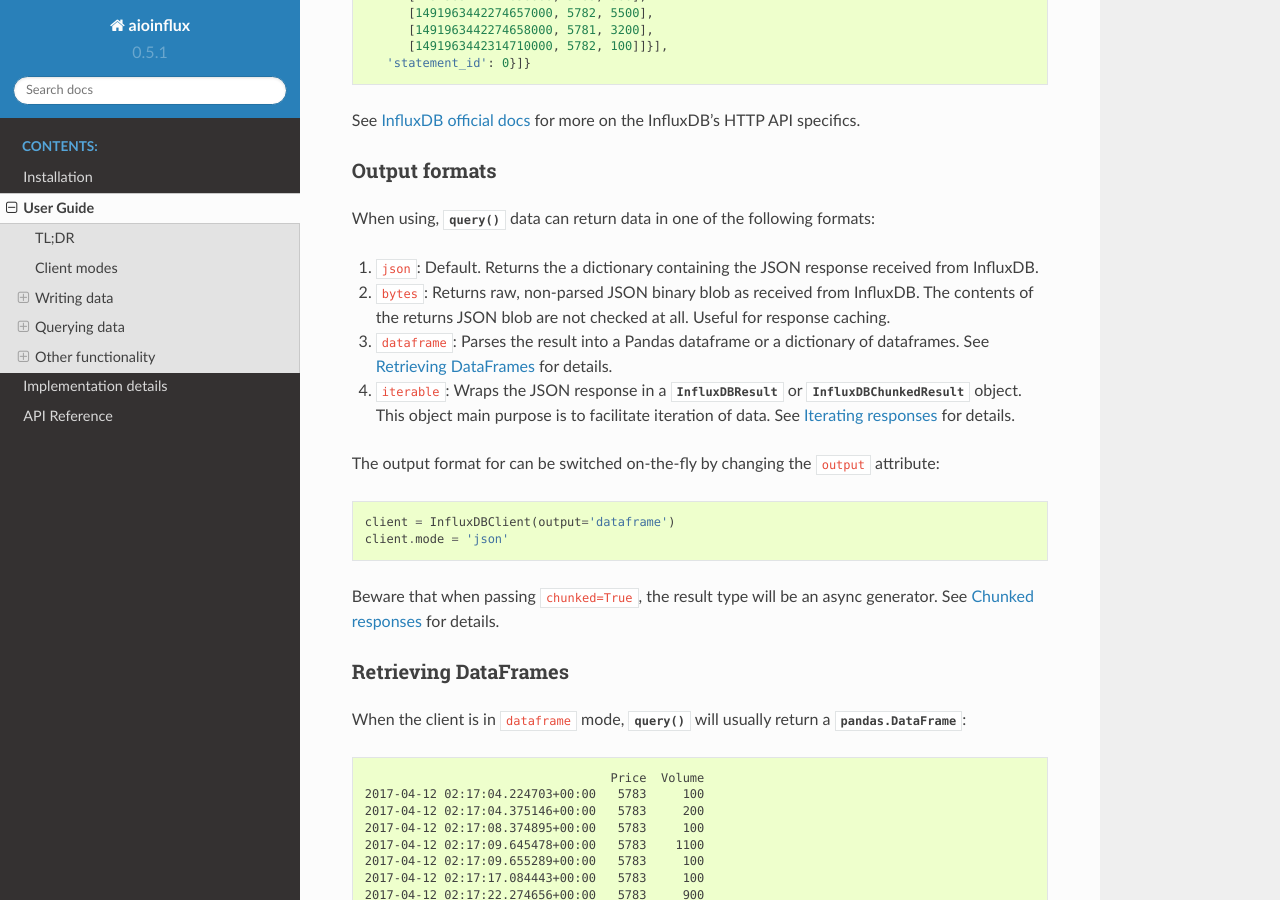
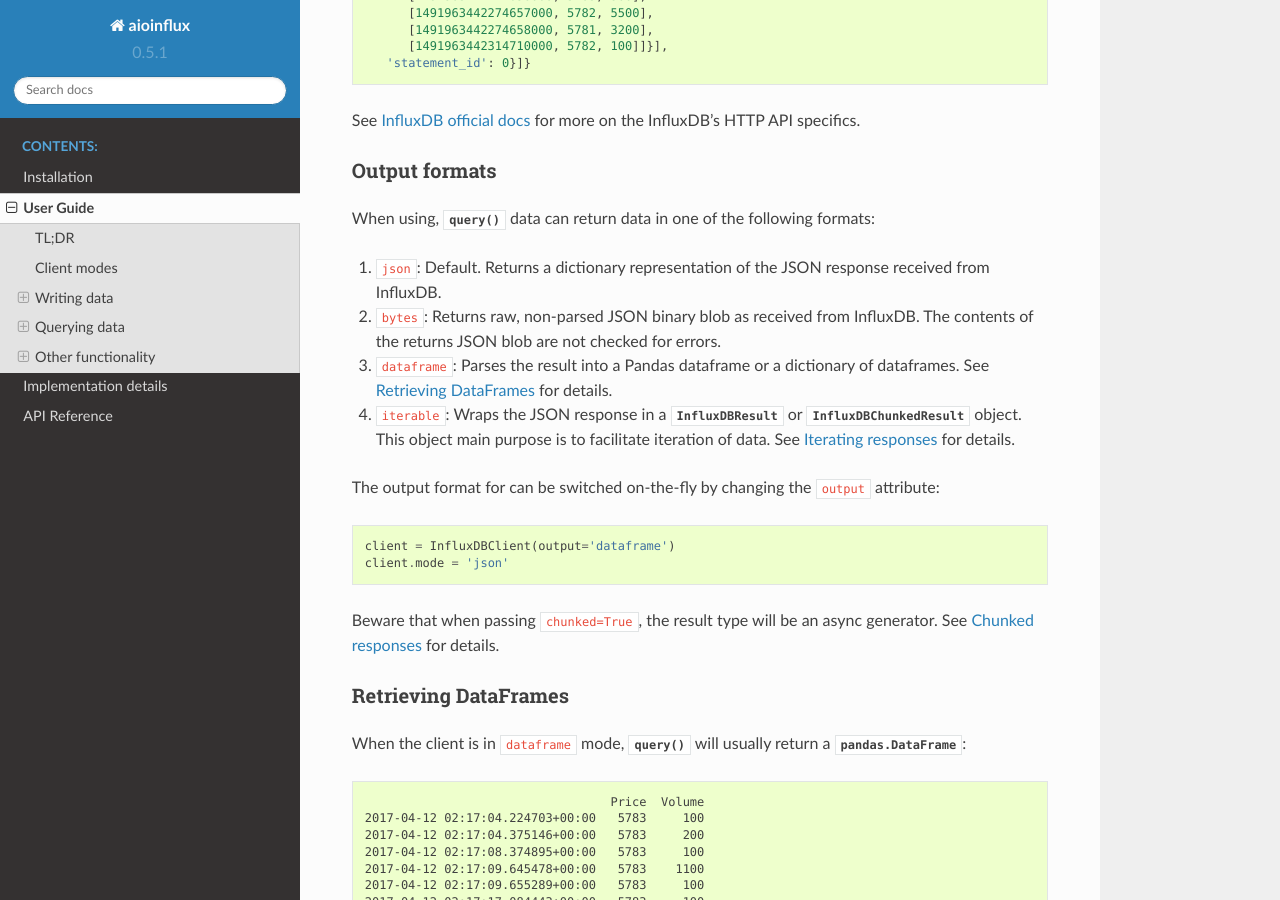
Before and after one commit to gusutabopb/aioinflux, a Sphinx documentation site: the page built from docs/usage.rst, in a window 1280 px wide and 900 px high, scrolled down 7973 px. Built offline with Sphinx 7.4.7 and the Read the Docs theme 2.0.0, drawn with Linux system fonts in a browser that asks for light colours.

Commit message:
Minor documentation fix

```diff
--- a/docs/usage.rst
+++ b/docs/usage.rst
@@ -426,9 +426,9 @@ Output formats
 
 When using, |query| data can return data in one of the following formats:
 
-1) ``json``: Default. Returns the a dictionary containing the JSON response received from InfluxDB.
+1) ``json``: Default. Returns a dictionary representation of the JSON response received from InfluxDB.
 2) ``bytes``: Returns raw, non-parsed JSON binary blob as received from InfluxDB.
-   The contents of the returns JSON blob are not checked at all. Useful for response caching.
+   The contents of the returns JSON blob are not checked for errors.
 3) ``dataframe``: Parses the result into a Pandas dataframe or a dictionary of dataframes.
    See :ref:`Retrieving DataFrames` for details.
 4) ``iterable``: Wraps the JSON response in a :class:`~aioinflux.iterutils.InfluxDBResult` or
```
